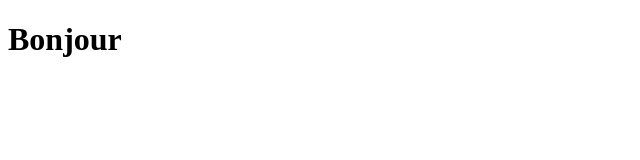
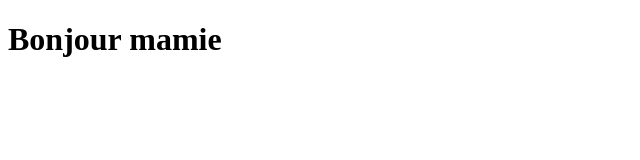
Before and after one commit to Maminjatovo/SimpleHtml, a plain HTML site: page index.html in a window 1280 px wide. Shown: the whole page, without its empty margins (0-640 px from the left). Drawn offline with Linux system fonts and the light colour scheme.

Commit message:
nanmpiana mamie

```diff
--- a/index.html
+++ b/index.html
@@ -7,6 +7,6 @@
     <title>Document</title>
 </head>
 <body>
-    <h1>Bonjour</h1>
+    <h1>Bonjour mamie</h1>
 </body>
 </html>
```
